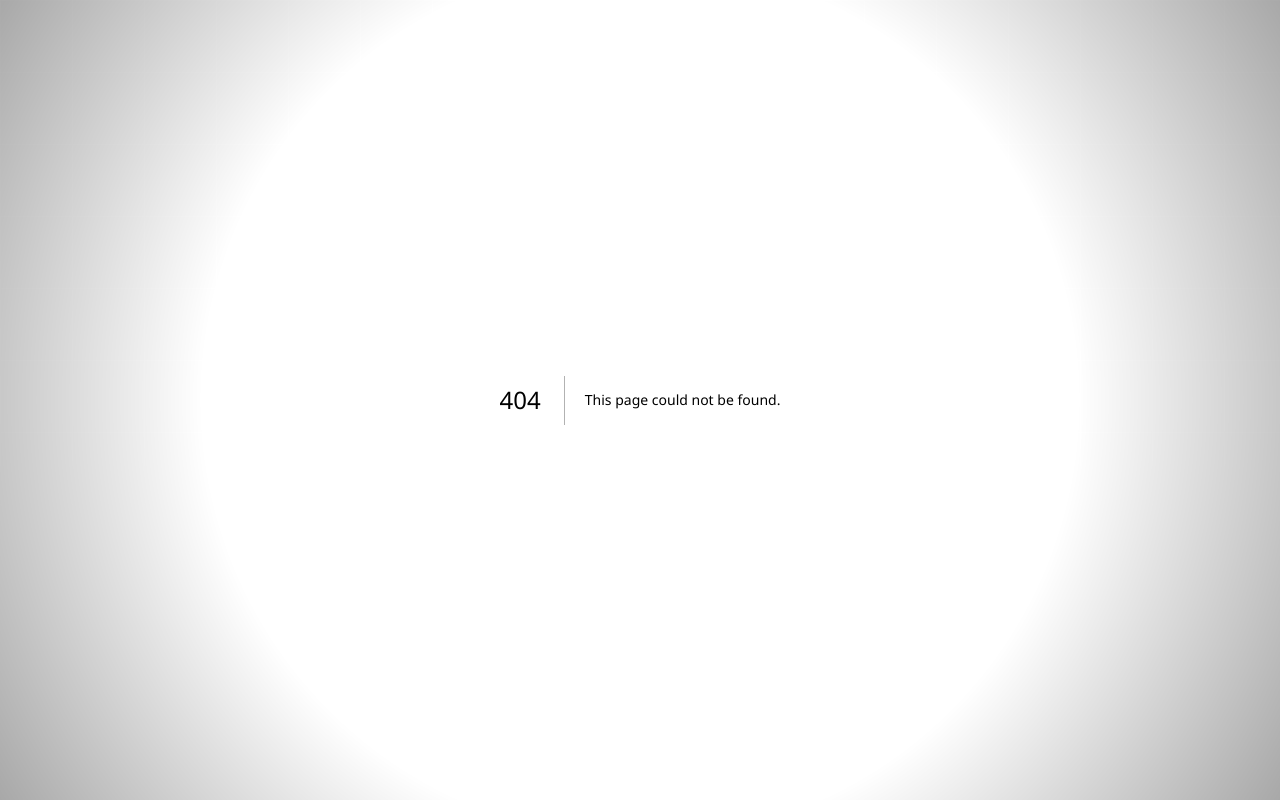
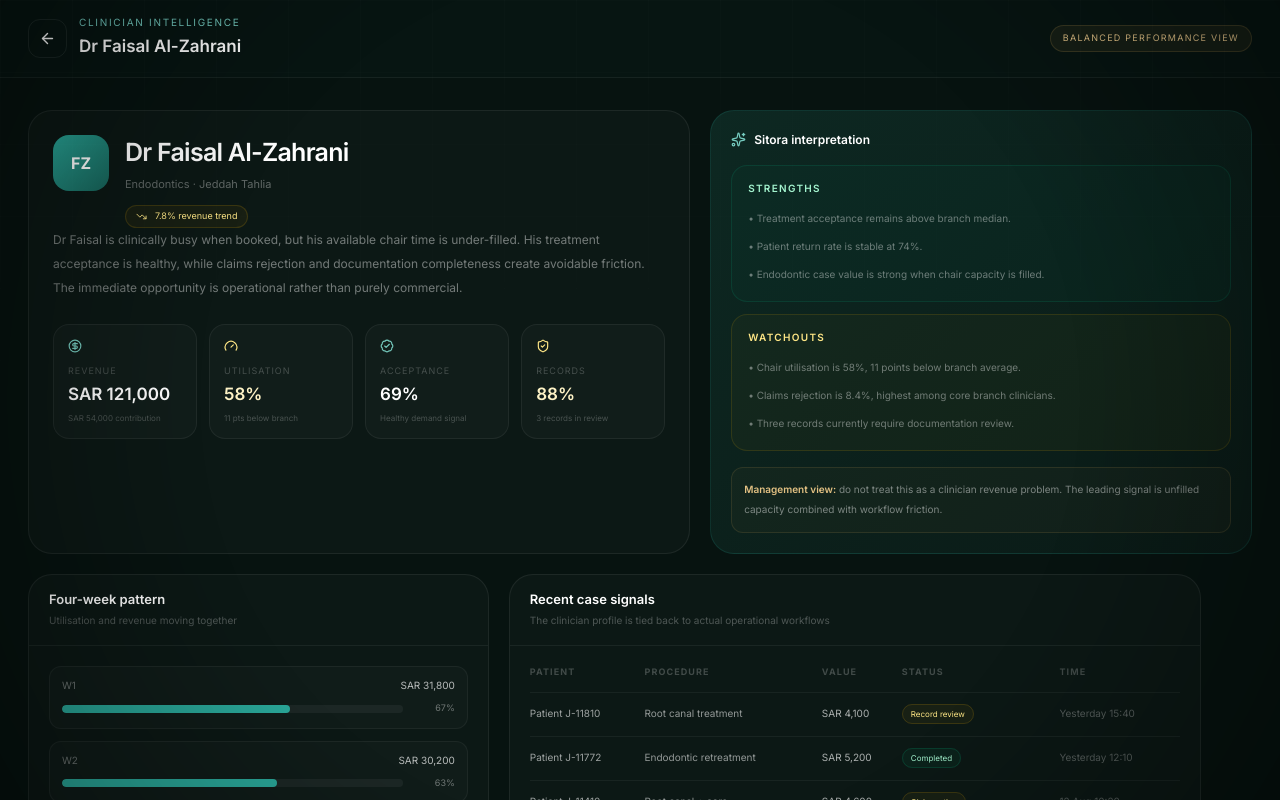
Before and after one commit to Nylon1/SitoraBrandingagency, a Next.js app: page /tools/dental-control/clinician/1 in a window 1280 px wide. Before the commit this address had no page. Shown: the top 800 px of the page. Built offline with nearby package versions, Linux system fonts and the light colour scheme; a web font is replaced by a local one.

Commit message:
Add clinician intelligence route

```diff
--- /dev/null
+++ b/app/tools/dental-control/clinician/[id]/page.tsx
@@ -0,0 +1,6 @@
+import { ClinicianProfile } from "@/components/dental-control/ClinicianProfile";
+
+export default async function ClinicianPage({ params }: { params: Promise<{ id: string }> }) {
+  const { id } = await params;
+  return <ClinicianProfile clinicianId={id} />;
+}
```
